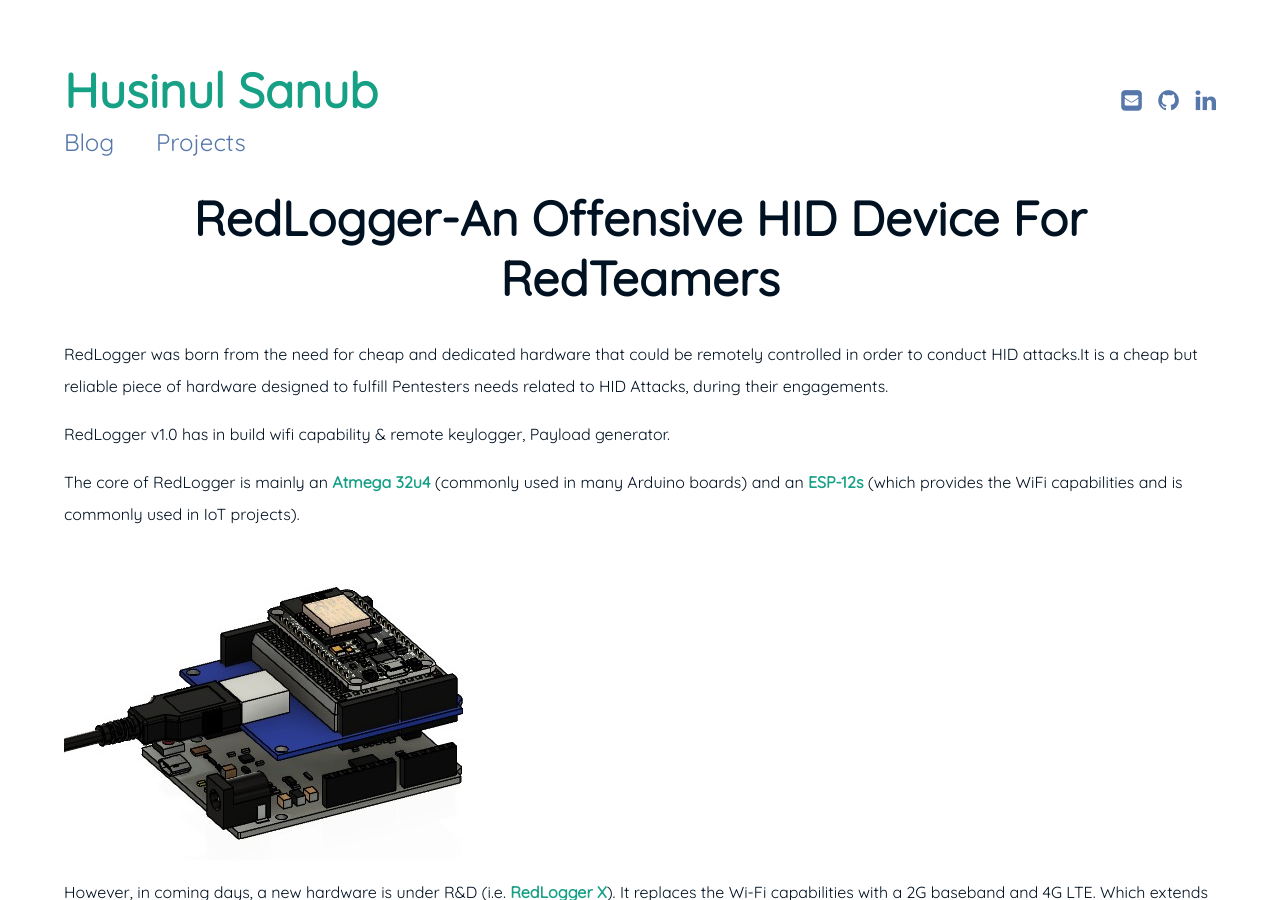
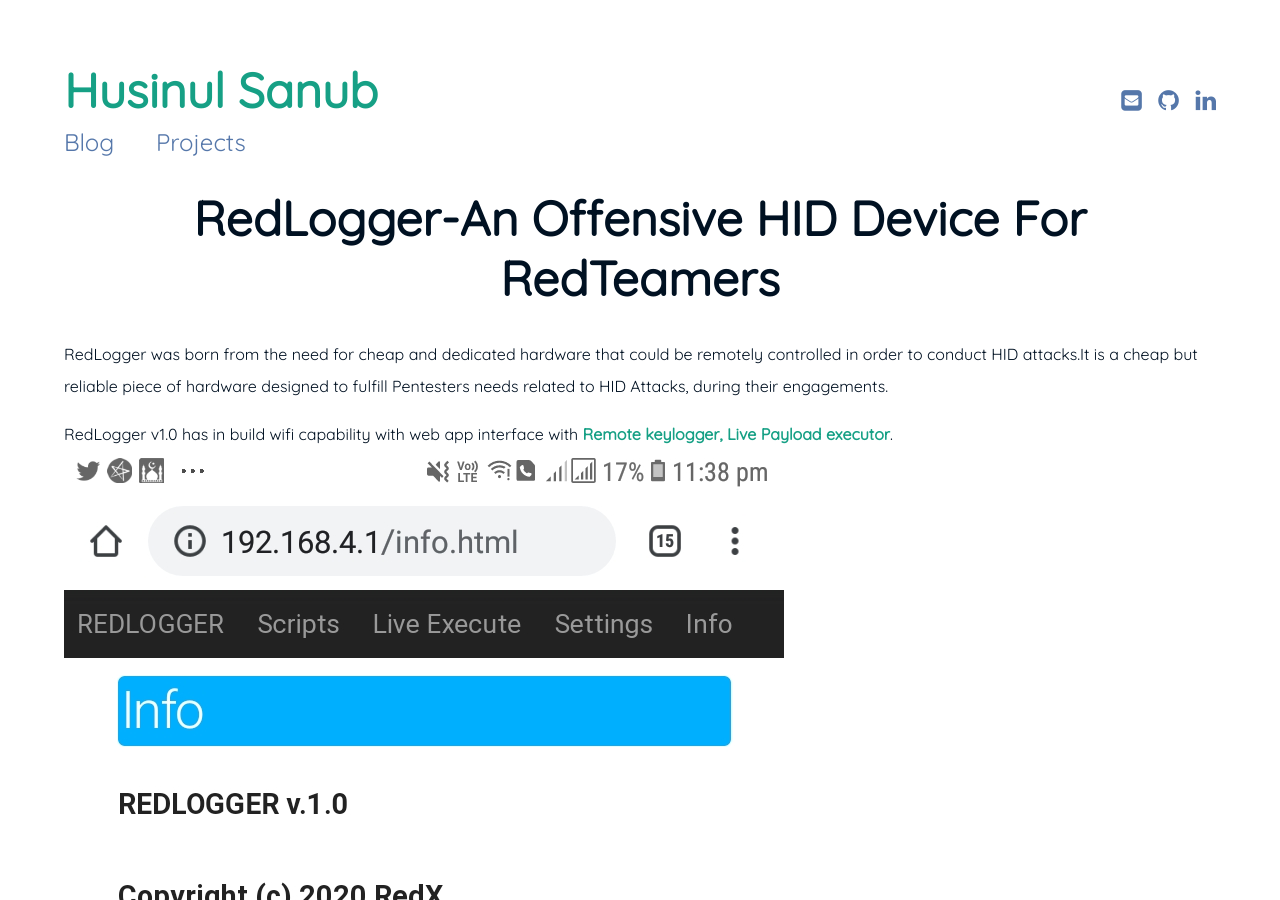
Before and after one commit to husinul/husinul.github.io, a Jekyll site: the page built from _posts/2020-03-12-RedLogger-An Offensive HID Device For RedTeamers.md, in a window 1280 px wide and 900 px high. Built offline with Jekyll 4.4.1, drawn with Linux system fonts in a browser that asks for light colours.

Commit message:
Update 2020-03-12-RedLogger-An Offensive HID Device For RedTeamers.md

```diff
--- a/_posts/2020-03-12-RedLogger-An Offensive HID Device For RedTeamers.md
+++ b/_posts/2020-03-12-RedLogger-An Offensive HID Device For RedTeamers.md
@@ -7,12 +7,15 @@
 
 RedLogger was born from the need for cheap and dedicated hardware that could be remotely controlled in order to conduct HID attacks.It is a cheap but reliable piece of hardware designed to fulfill Pentesters needs related to HID Attacks, during their engagements.
 
-RedLogger v1.0 has in build wifi capability & remote keylogger, Payload generator.
+RedLogger v1.0 has in build wifi capability with web app interface with **Remote keylogger, Live Payload executor**.
+![image1](/assets/img/RedLogger.jpg)
+
+
+
 
 The core of RedLogger is mainly an **Atmega 32u4** (commonly used in many Arduino boards) and an **ESP-12s** (which provides the WiFi capabilities and is commonly used in IoT projects).
 
 ![image1](/assets/img/Redlogger2.jpg)
 
 However, in coming days, a new hardware is under R&D (i.e. **RedLogger X**). It replaces the Wi-Fi capabilities with a 2G baseband and 4G LTE. Which extends its wireless capabilities to (potentially) an unlimited working range.The increased range has made it possible to add mobile phone-like additional capabilities to the hacking tool. This includes GPS location tracking and acoustic surveillance – a command sent to RedLogger X will turn on its microphone and relay eavesdropped audio back to the attacker
-
-![image1](/assets/img/RedLogger.jpg)
+![image1](/assets/img/Redlogger2.jpg)
```
